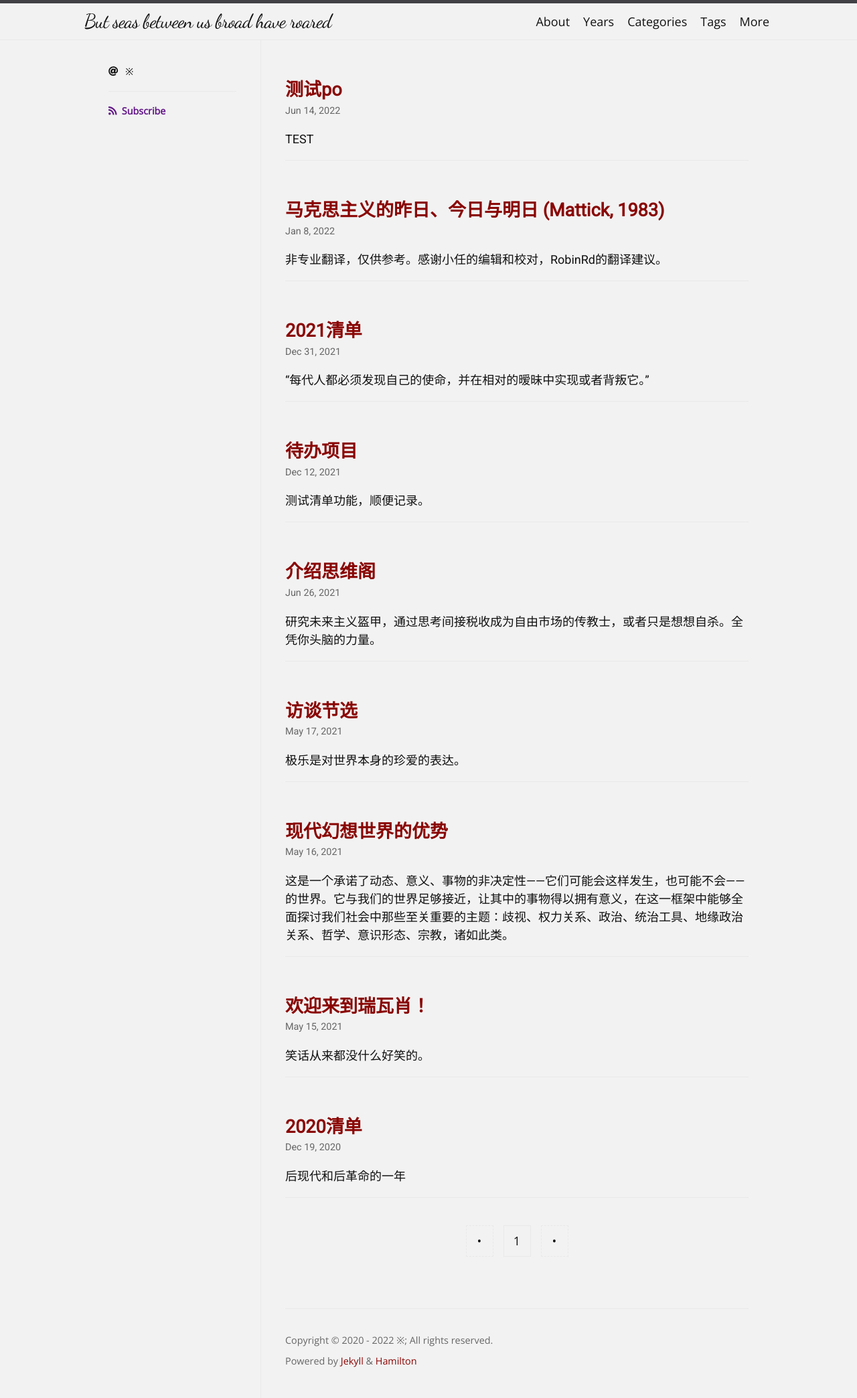
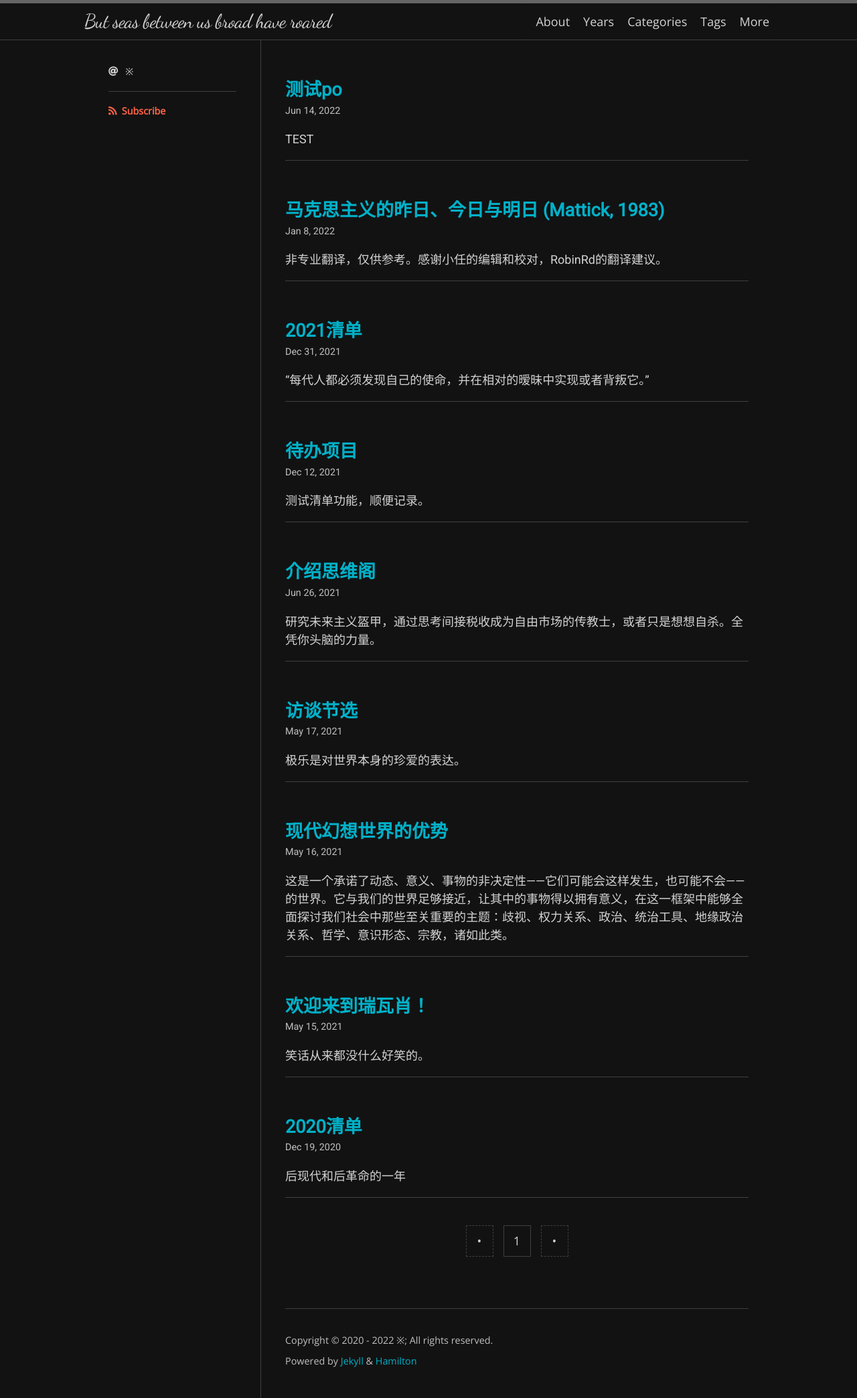
Before and after one commit to scatterdclouds/scatterdclouds.github.io, a Jekyll site: the page built from index.html, in a window 1280 px wide. Shown: the whole page at 67% size. Built offline with Jekyll 4.4.1, drawn with Linux system fonts in a browser that asks for light colours; nearby versions of some CDN libraries; some web fonts are replaced; the list of posts is cut into pages by our own code; comment, search, counter and statistics services are not loaded.

Commit message:
Update _config.yml

```diff
--- a/_config.yml
+++ b/_config.yml
@@ -12,7 +12,7 @@ plugins:
 
 paginate: 10
 
-skin: return
+skin: midnight
 
 # Uncomment the below line and set the tracking ID for enabling Google Analytics
 #
```
